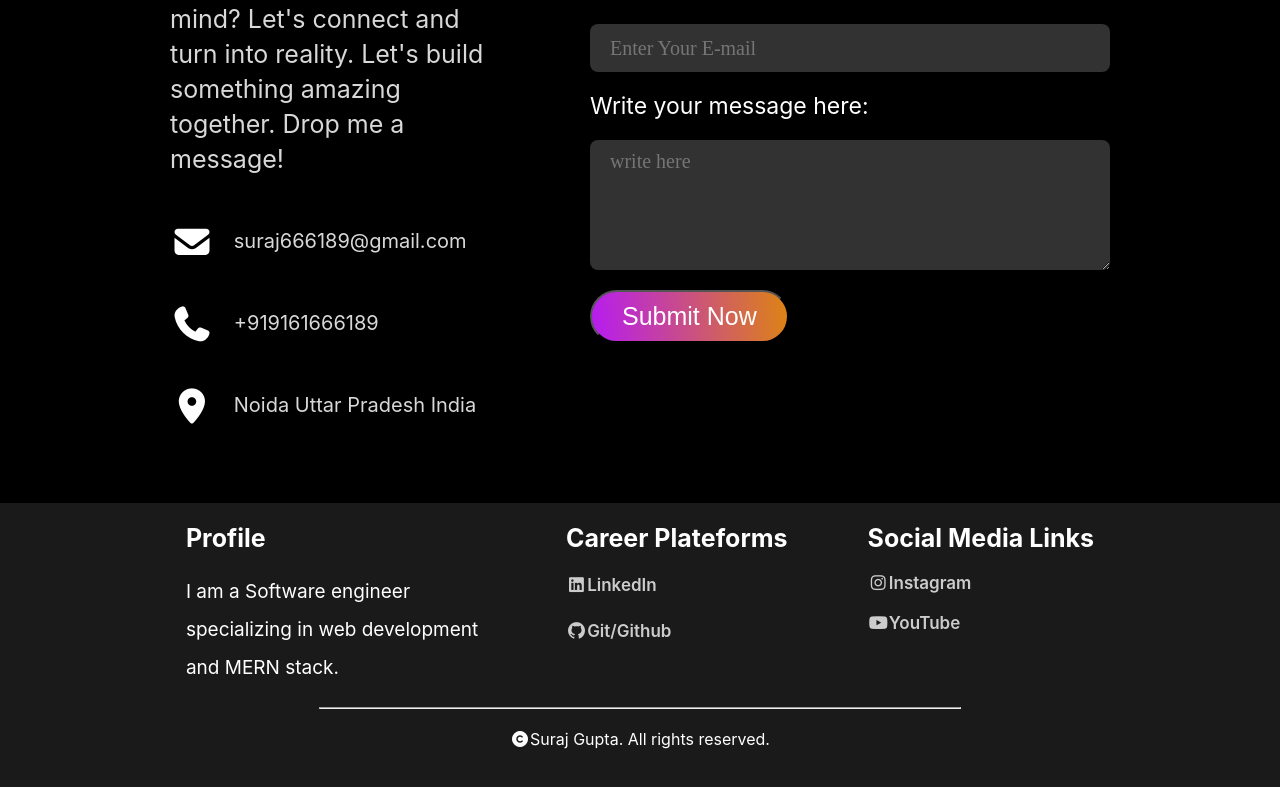
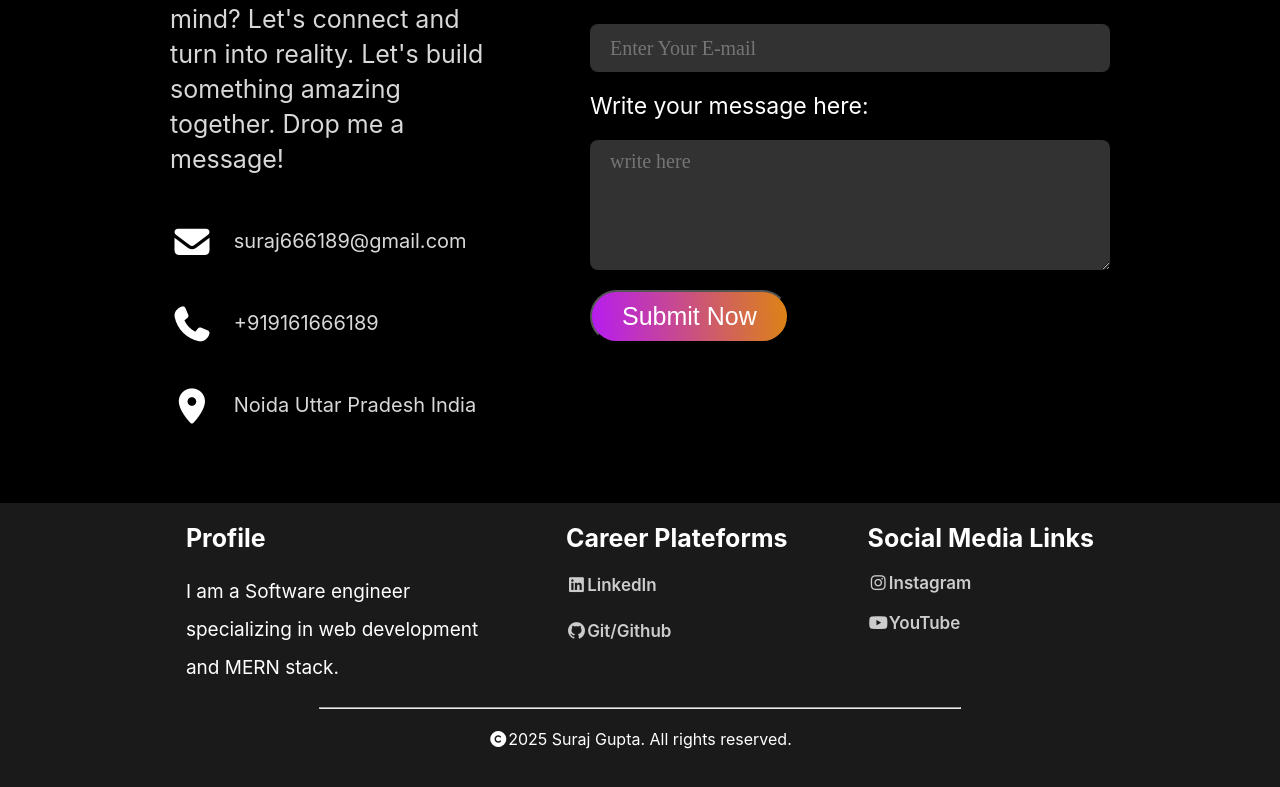
Before and after one commit to surajgupta9161/portfolio, a React (Vite) app: page / in a window 1280 px wide. Shown: the part 2700-3487 px from the top of the page. Built offline with nearby package versions, Linux system fonts and the light colour scheme.

Commit message:
Update Footer.jsx

```diff
--- a/src/Components/Footer/Footer.jsx
+++ b/src/Components/Footer/Footer.jsx
@@ -21,7 +21,7 @@ const Footer = () => {
                 </div>
             </div>
             <hr className='line' />
-            <p><i className="fa-solid fa-copyright"></i>Suraj Gupta. All rights reserved.</p>
+            <p><i className="fa-solid fa-copyright"></i>2025 Suraj Gupta. All rights reserved.</p>
             <br />
         </div>
     )
```
